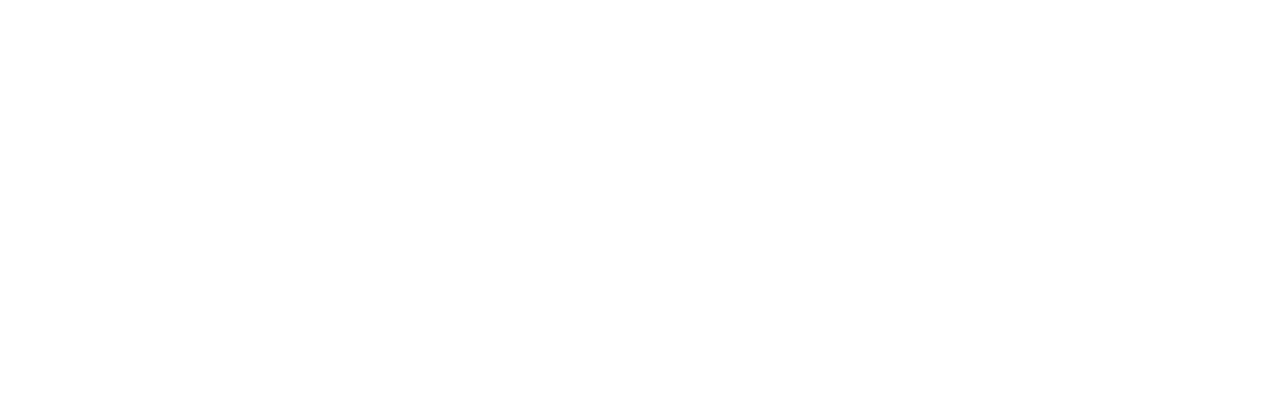
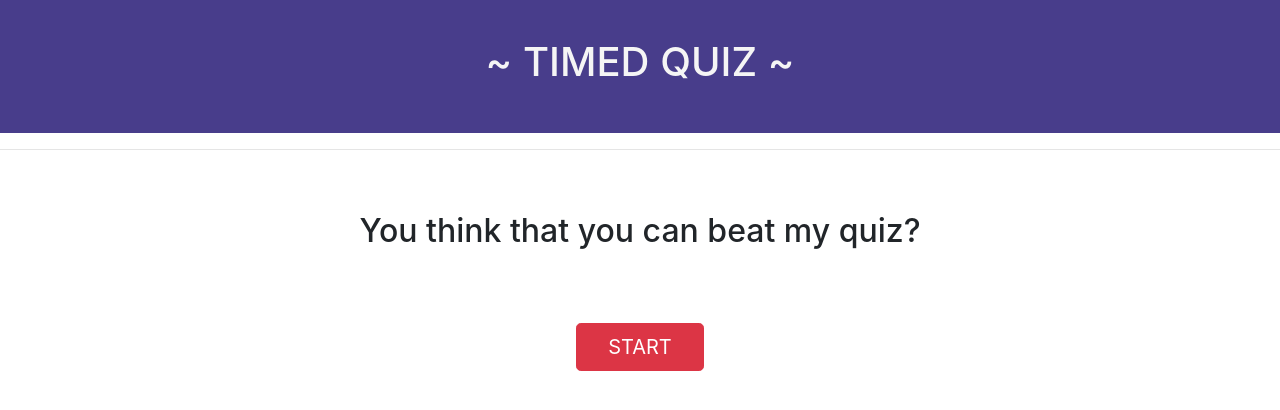
Before and after one commit to JoseBurgos1993/04-Homework-JoseBurgos, a plain HTML site: page index.html in a window 1280 px wide. Drawn offline with nearby package versions, Linux system fonts and the light colour scheme.

Commit message:
Start state of page mostly done.

```diff
--- a/index.html
+++ b/index.html
@@ -9,7 +9,28 @@
     <title>Document</title>
 </head>
 <body>
+    <header>
+        <container>
+            <row>
+                <div class="col-md-12"><h1>~ TIMED QUIZ ~</h1></div>
+            </row>
+        </container>
+    </header>
 
+    <hr size=2>
+
+
+
+    <content>
+        <container>
+            <row>
+                <div class="col-md-12"><h2>You think that you can beat my quiz?</h2></div>
+            </row>
+            <row>
+                <button id="startBtn" class="btn btn-danger btn-lg grow-button">START</button>
+            </row>
+        </container>
+    </content>
 
 
     <script src="./script.js"></script>
--- a/style.css
+++ b/style.css
@@ -0,0 +1,19 @@
+header{
+    background-color: darkslateblue;
+    padding-top: 3%;
+    padding-bottom: 3%
+}
+h1{
+    text-align: center;
+    color: whitesmoke;
+}
+h2{
+    text-align: center;
+    margin-top: 5%;
+}
+#startBtn{
+    margin-top: 5%;
+    margin-left: 45%;
+    margin-right: 45%;
+    width: 10%;
+}
```
